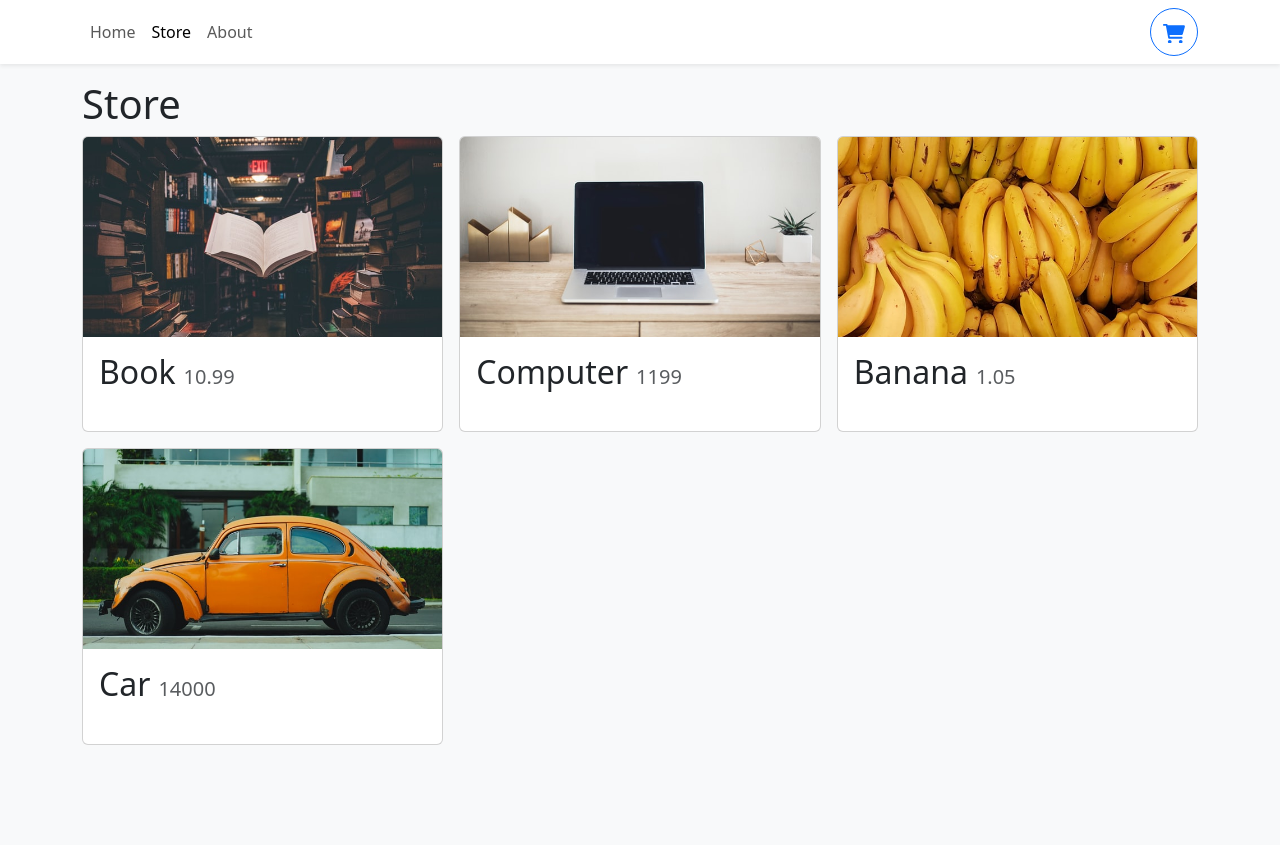
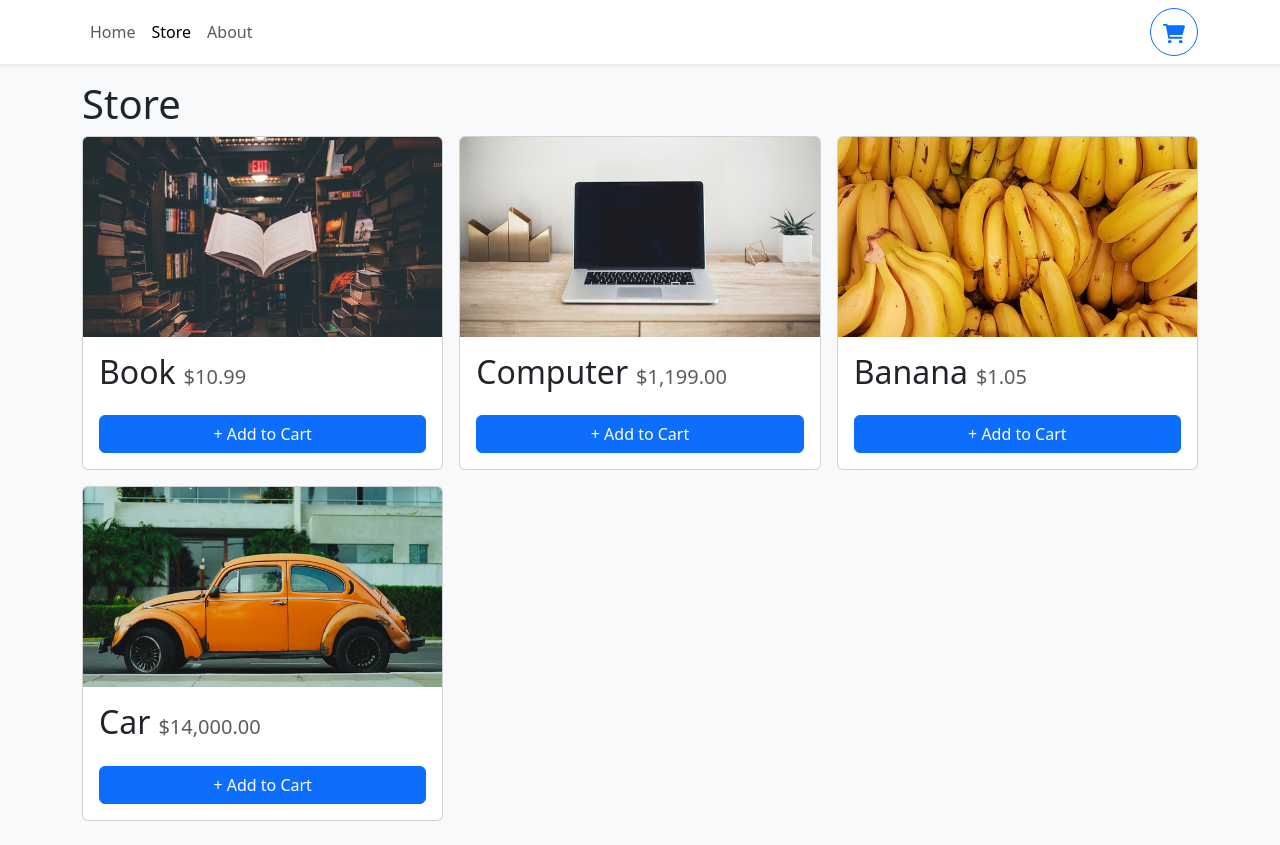
Before and after one commit to DavidSaintAnna/shopping-cart, a React (Vite) app: page /store in a window 1280 px wide. Before the commit the page ends 800 px from the top, so only its background shows below. Built offline with nearby package versions, Linux system fonts and the light colour scheme.

Commit message:
feat: created storeItem component and formatCurrency in utilites

```diff
--- a/src/components/StoreItem.tsx
+++ b/src/components/StoreItem.tsx
@@ -1,4 +1,5 @@
-import { Card } from "react-bootstrap";
+import { Button, Card } from "react-bootstrap";
+import { formatCurrency } from "../utilities/formatCurrency";
 
 type StoreItemsProps = {
   id: number;
@@ -8,8 +9,9 @@ type StoreItemsProps = {
 };
 
 export function StoreItem({ id, name, price, imgUrl }: StoreItemsProps) {
+  const quantity = 0;
   return (
-    <Card>
+    <Card className="h-100">
       <Card.Img
         variant="top"
         src={imgUrl}
@@ -19,8 +21,32 @@ export function StoreItem({ id, name, price, imgUrl }: StoreItemsProps) {
       <Card.Body className="d-flex flex-column">
         <Card.Title className="d-flex justify-content-space-between align-items-baseline mb-4">
           <span className="fs-2">{name}</span>
-          <span className="ms-2 text-muted">{price}</span>
+          <span className="ms-2 text-muted">{formatCurrency(price)}</span>
         </Card.Title>
+        <div className="mt-auto">
+          {quantity === 0 ? (
+            <Button className="w-100">+ Add to Cart</Button>
+          ) : (
+            <div
+              className="d-flex align-items-center flex-column"
+              style={{ gap: ".5rem" }}
+            >
+              <div
+                className="d-flex align-items-center justify-content-center"
+                style={{ gap: ".5rem" }}
+              >
+                <Button>-</Button>
+                <div>
+                  <span className="fs-3">{quantity}</span> in cart
+                </div>
+                <Button>+</Button>
+              </div>
+              <Button variant="danger" size="sm">
+                Remove
+              </Button>
+            </div>
+          )}
+        </div>
       </Card.Body>
     </Card>
   );
--- /dev/null
+++ b/src/utilities/formatCurrency.ts
@@ -0,0 +1,8 @@
+const CURRENCY_FORMATTER = new Intl.NumberFormat(undefined, {
+  currency: "USD",
+  style: "currency",
+});
+
+export function formatCurrency(number: number) {
+  return CURRENCY_FORMATTER.format(number);
+}
```
